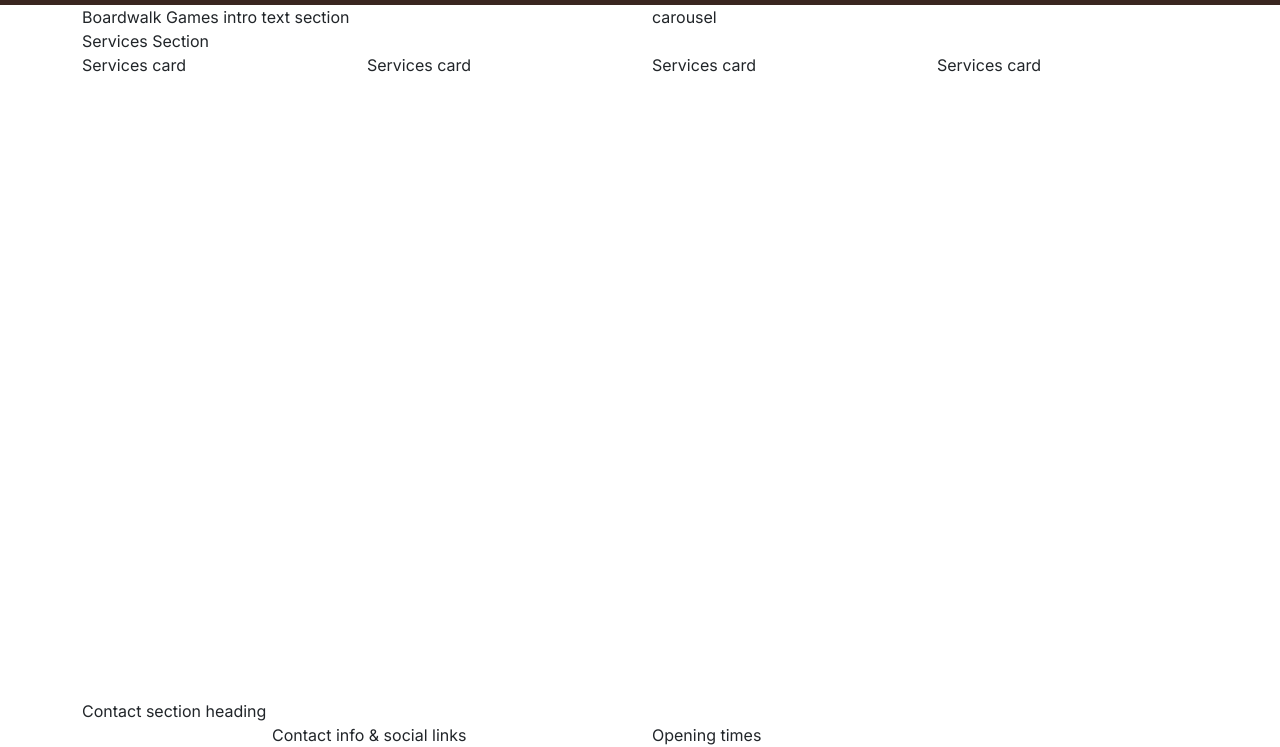
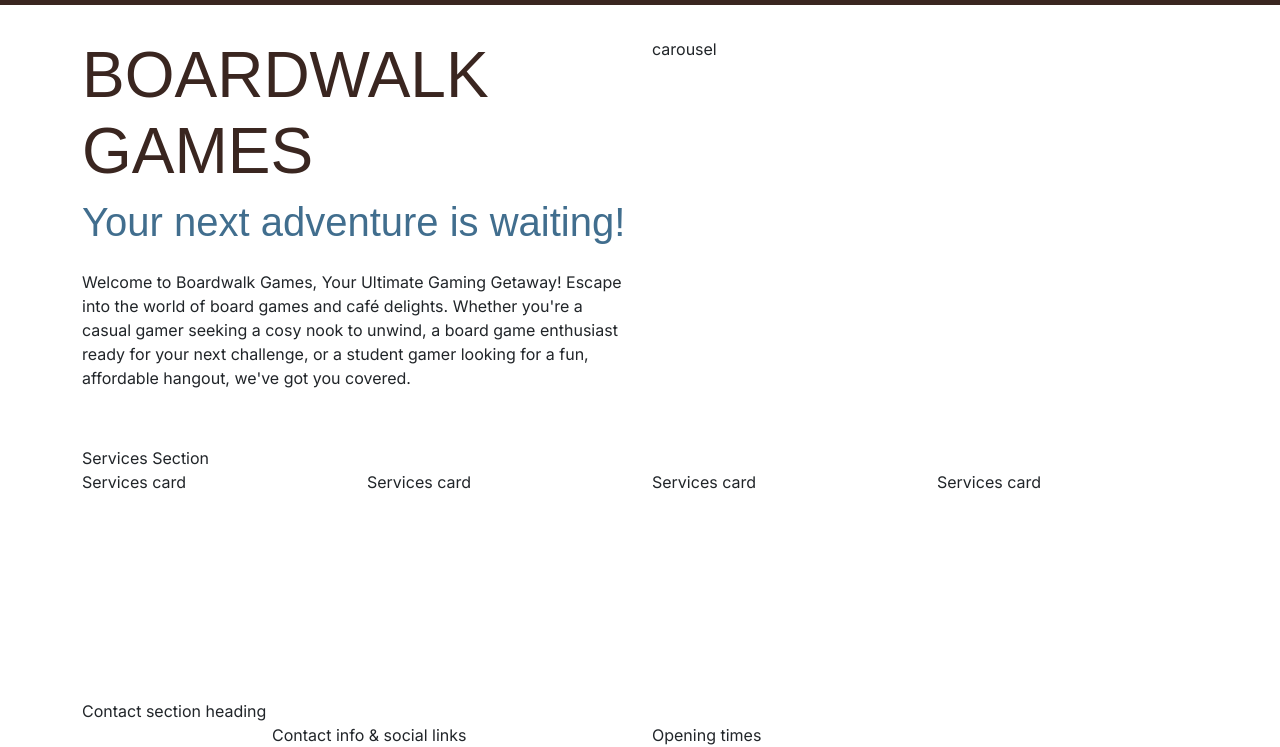
Before and after one commit to creatvie-introvert/boardwalk-games, a plain HTML site: page index.html in a window 1280 px wide. Shown: the part 53-800 px from the top of the page. Drawn offline with nearby package versions, Linux system fonts and the light colour scheme; a web font is replaced by a local one.

Commit message:
Add and style text to the header section

```diff
--- a/assets/css/style.css
+++ b/assets/css/style.css
@@ -13,6 +13,7 @@
 }
 
 /* Global styles */
+
 body {
     font-family: var(--primary-font);
 }
@@ -22,10 +23,16 @@ h2,
 h3 {
     font-family: var(--secondary-font);
     color: var(--primary-color);
+    text-transform: uppercase;
 }
 
 .sub-heading-color {
     color: var(--highlight-color);
+}
+
+.section {
+    margin-top: 2rem;
+    margin-bottom: 2rem;
 }
 
 /* Navbar */
@@ -38,6 +45,12 @@ h3 {
     width: 30px;
 }
 
+/* Header */
+
+#header .lead {
+    font-family: var(--secondary-font);
+}
+
 /* Grid visualisation CSS for testing */
 /* .container,
 .row {
--- a/index.html
+++ b/index.html
@@ -58,9 +58,16 @@
     </nav>
 
     <!-- Header with carousel -->
-    <header class="container">
+    <header id="header" class="container section">
         <div class="row">
-            <div class="col-12 col-xl-6">Boardwalk Games intro text section</div>
+            <div class="col-12 col-xl-6 text-center text-xl-start">
+                <h1 class="display-3">Boardwalk Games</h1>
+                <p class="lead display-6 sub-heading-color">Your next adventure is waiting!</p>
+                <p class="my-4">Welcome to Boardwalk Games, Your Ultimate Gaming Getaway! Escape into the world of board games and
+                    café delights. Whether you're a casual gamer seeking a cosy nook to unwind, a board game enthusiast
+                    ready for your next challenge, or a student gamer looking for a fun, affordable hangout, we've got
+                    you covered.</p>
+            </div>
             <div class="col-12 col-xl-6">carousel</div>
         </div>
     </header>
```
